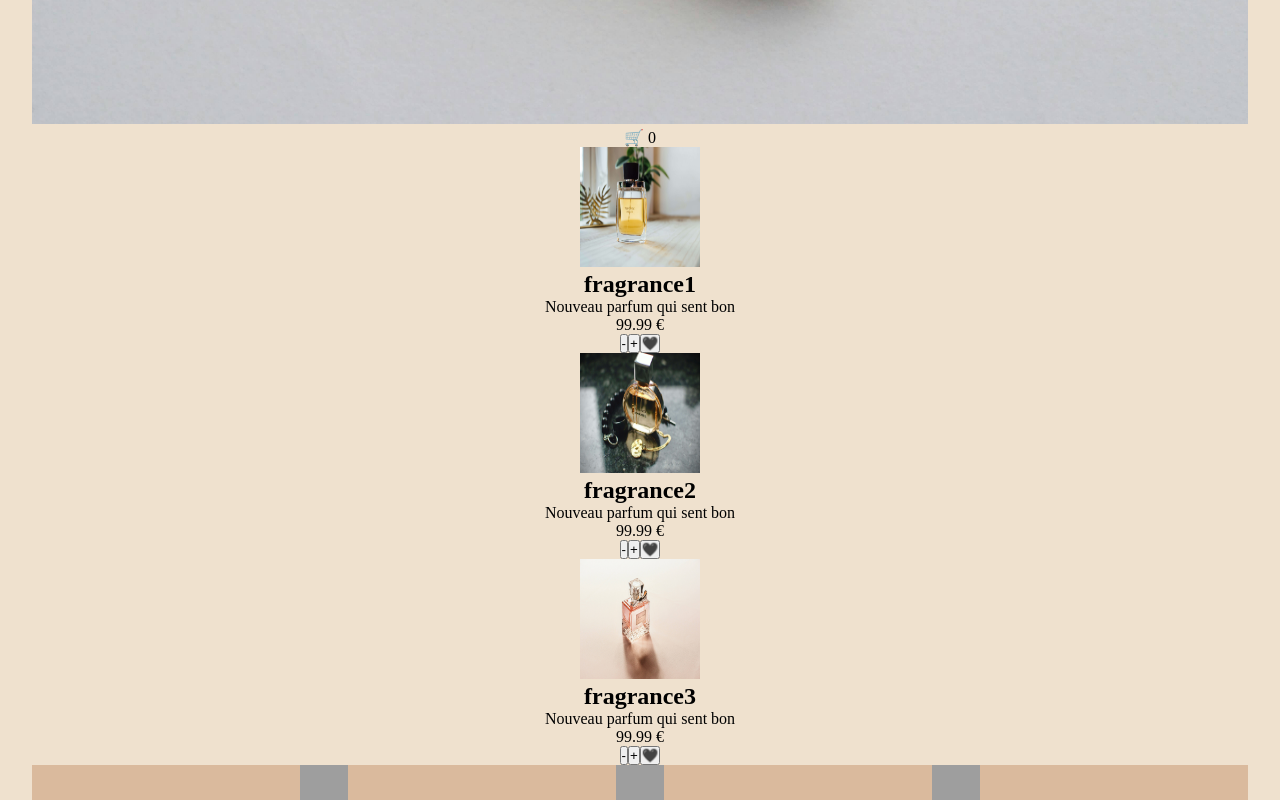
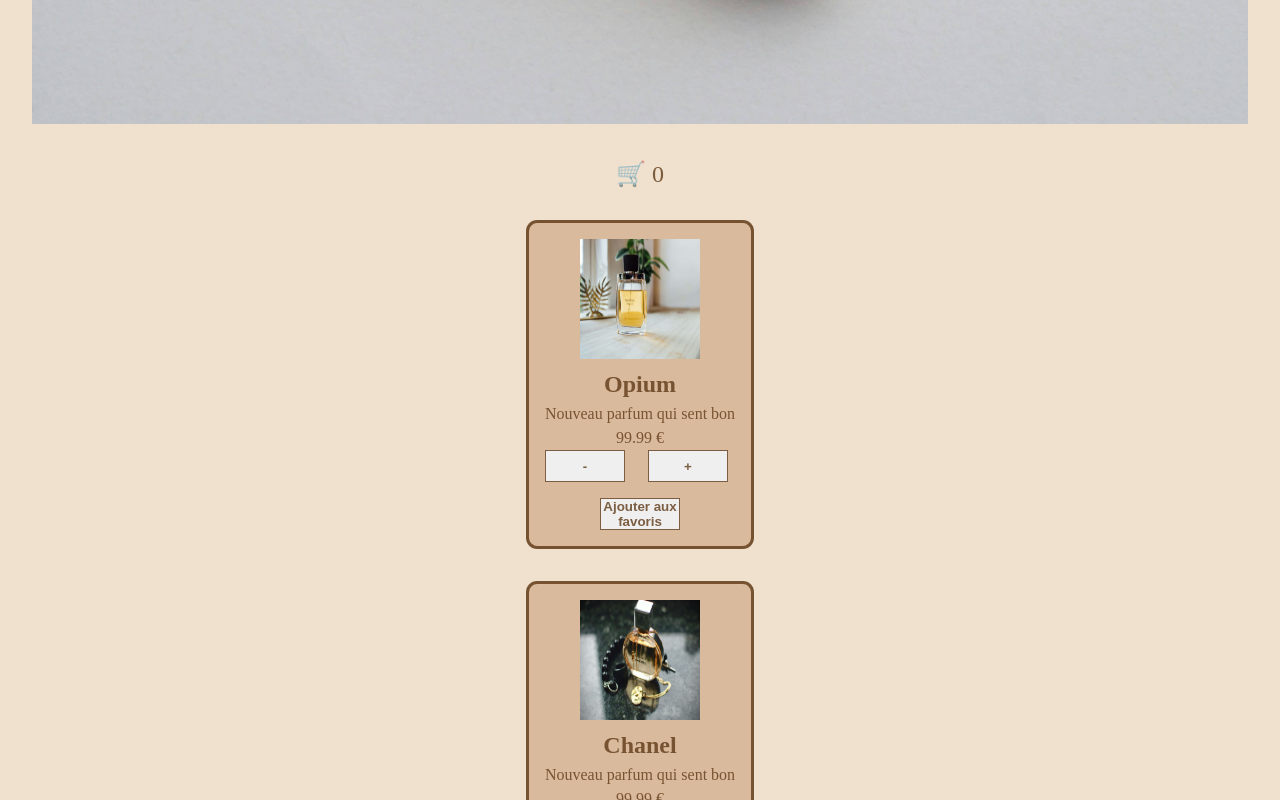
Before and after one commit to FabienRollet/Wild-Fragrance, a React (Vite) app: page / in a window 1280 px wide. Shown: the part 980-1780 px from the top of the page. Built offline with nearby package versions, Linux system fonts and the light colour scheme; grey boxes are pictures that could not be loaded.

Commit message:
add branch

```diff
--- a/src/App.jsx
+++ b/src/App.jsx
@@ -19,9 +19,11 @@
       : count;
   }
 
-  const [isFavourite, setIsFavourite] = useState(list.isFavorite);
+  // const [isFavourite, setIsFavourite] = useState(false);
+
   const handleClick = () => {
-    setIsFavourite(!isFavourite);
+    // setIsFavourite(!isFavourite);
+    alert('Article ajouté aux favoris');
   }
 
   return (
--- a/src/components/Data.js
+++ b/src/components/Data.js
@@ -1,21 +1,21 @@
 const list = [
   {
     img: "src/assets/Img/fragrance01.jpg",
-    name: "fragrance1",
+    name: "Opium",
     price: 99.99,
     description: "Nouveau parfum qui sent bon ",
     isFavourite : false,
   },
   {
     img: "src/assets/Img/fragrance02.jpg",
-    name: "fragrance2",
+    name: "Chanel",
     price: 99.99,
     description: "Nouveau parfum qui sent bon ",
     isFavourite : false,
   },
   {
     img: "src/assets/Img/fragrance03.jpg",
-    name: "fragrance3",
+    name: "Aqua di Gio",
     price: 99.99,
     description: "Nouveau parfum qui sent bon ",
     isFavourite : false,
--- a/src/components/Footer.jsx
+++ b/src/components/Footer.jsx
@@ -1,7 +1,7 @@
 function Footer() {
 
     return (
-        <footer>
+        <footer className="main-footer">
             <ul>
                 <li><a><img src="https://cdn-icons-png.flaticon.com/256/124/124010.png" alt="Logo Facebook"/></a></li>
                 <li><a><img src="https://img.freepik.com/vecteurs-libre/nouvelle-conception-icone-x-du-logo-twitter-2023_1017-45418.jpg?w=740&t=st=1712135559~exp=1712136159~hmac=9e0d7907e07440dd58751137061a6e2689d795a64c62cc641c9e7664f0d174c9" alt="Logo Twitter"/></a></li>
--- a/src/components/fragrance.jsx
+++ b/src/components/fragrance.jsx
@@ -1,12 +1,11 @@
 import PropTypes from "prop-types";
-export default function Fragrance({ list, count, handleClickDown, handleClickUp, isFavourite, handleClick}) {
-
+export default function Fragrance({ list, count, handleClickDown, handleClickUp, handleClick, isFavourite}) {
 
 	return (
-		<>
-			<section>
-				<p>🛒 {count}</p>
-			</section>
+		<main>
+			<header>
+					<p>🛒 {count}</p>
+				</header>
 			<section className="articleBackground">
 				{list.map((item) => (
 					<article key={item.name}>
@@ -14,13 +13,15 @@
 						<h2> {item.name}</h2>
 						<p>{item.description}</p>
 						<p>{item.price} €</p>
-						<button type="button" onClick={(handleClickDown)}> - </button>
-						<button type="button" onClick={(handleClickUp)}> + </button>
-						<button onClick={handleClick}>{isFavourite ? "❤️" : "🖤"}</button>
+						<footer className="article-footer">
+						<button type="button" onClick={(handleClickDown)} className="down"> - </button>
+						<button type="button" onClick={(handleClickUp)} className="up"> + </button>
+						<button type="button" onClick={(handleClick)} className="heart">Ajouter aux favoris</button>
+						</footer>
 					</article>
 				))}
 			</section>
-		</>
+		</main>
 	);
 }
 Fragrance.propTypes = {
--- a/src/index.css
+++ b/src/index.css
@@ -44,18 +44,73 @@
   color: rgba(142, 85, 32, 0.8);
 }
 
-footer {
+main {
+  padding-top: 2rem;
+  padding-bottom: 2rem;
+  text-align: center;
+}
+
+header {
+  padding-bottom: 2rem;
+  font-size: 1.5rem;
+  color: rgba(95, 57, 22, 0.8);
+}
+
+section {
+  display: flex;
+  flex-direction: column;
+  align-items: center;
+  justify-content: center;
+  gap: 2rem;
+}
+
+article {
+  border : solid .2rem rgba(95, 57, 22, 0.8);
+  border-radius: .7rem;
+  background-color: rgb(218, 186, 157);
+  color:  rgba(95, 57, 22, 0.8);
+  padding: 1rem;
+  line-height: 1.5;
+}
+
+.article-footer {
+  display: grid;
+  grid-template-columns: 1fr 1fr;
+  grid-template-rows: 1fr 1fr;
+  gap: 1rem;
+}
+
+button {
+  color: rgba(95, 57, 22, 0.8);
+  border: solid .1rem rgba(95, 57, 22, 0.8);
+  width: 5rem;
+  font-weight: 700;
+}
+
+.up {
+  grid-column: 2 / 3;
+  grid-row: 1 / 2;
+}
+
+.heart {
+  grid-column: 1 / 3;
+  margin: auto;
+}
+
+.main-footer {
   background-color: #DABA9D;
   height: 3rem;
+  width: 100%;
 }
 
-footer > ul {
+.main-footer > ul {
   display: flex;
   justify-content: space-evenly;
   align-items: center;
   list-style: none;
+  width: 100%;
 }
 
-footer > ul > li > a > img {
+.main-footer > ul > li > a > img {
   width: 3rem;
 }
```
